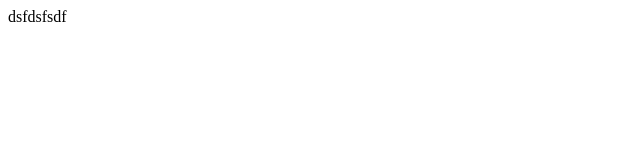
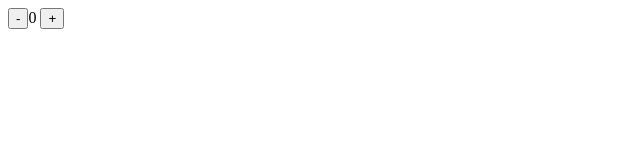
Before and after one commit to Heneros/react-social-media, a React (Create React App) app: page / in a window 1280 px wide. Shown: the top 160 px of the page, without its empty margins (0-640 px from the left). Built offline with nearby package versions, Linux system fonts and the light colour scheme.

Commit message:
practice

```diff
--- a/src/App.js
+++ b/src/App.js
@@ -18,7 +18,14 @@
 function App() {
 
     const [] = useReducer(reducer, { count: 0 });
+    const [count, setCount] = useState(0);
 
+    function increment() {
+        setCount(prevCount => prevCount + 1);
+    }
+    function decrement() {
+        setCount(prevCount => prevCount + 1);
+    }
     // const initialPostState = React.useContext(PostContext);
     // const [state, dispatch] = React.useReducer(postReducer, initialPostState);
     // const [user, setUser] = React.useState('Rustam');
@@ -38,9 +45,11 @@
     // }
 
     return (
-        <div>
-            dsfdsfsdf
-        </div>
+        <>
+            <button onClick={decrement}>-</button>
+            <span>{count} </span>
+            <button onClick={increment}>+</button>
+        </>
         // <PostContext.Provider value={{ state, dispatch }}>
         //     <UserContext.Provider value={user}>
         //         <Header user={user} setUser={setUser} />
```
